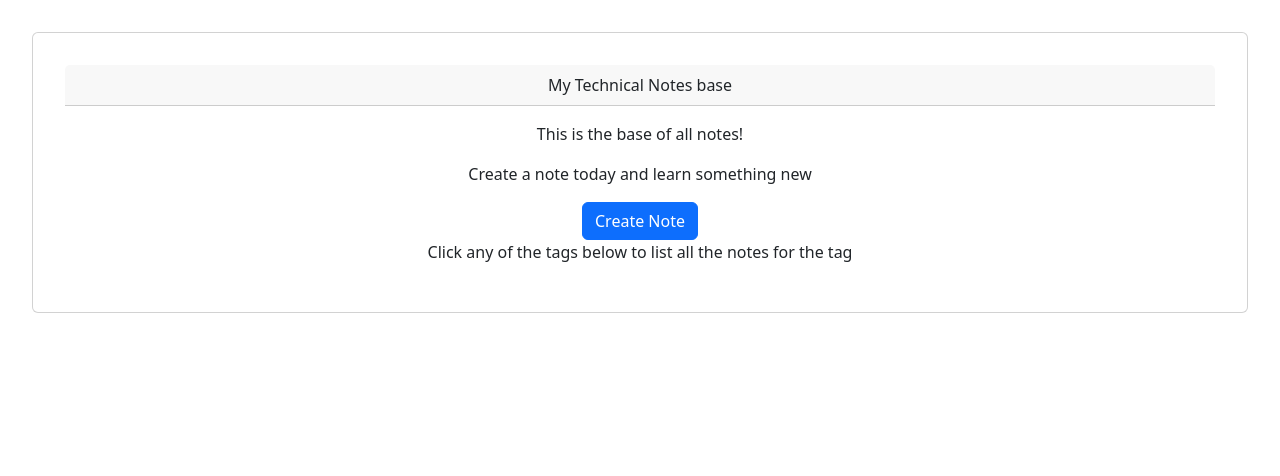
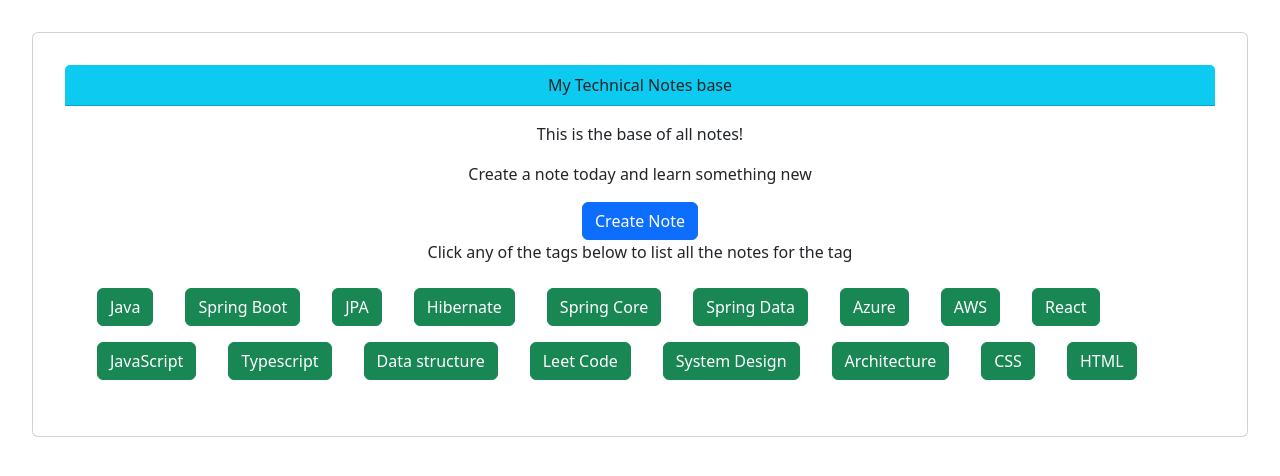
Before and after one commit to rubsj/tech-notes-app, a React (Vite) app: page / in a window 1280 px wide. Shown: the top 476 px of the page. Built offline with nearby package versions, Linux system fonts and the light colour scheme; data requests are answered from the project's data file.

Commit message:
Setup json server, react query and axios and built Home page

```diff
--- /dev/null
+++ b/db.json
@@ -0,0 +1,89 @@
+{
+    "tags": [
+        {
+            "value": "java",
+            "label": "Java",
+            "id": "d23a"
+        },
+        {
+            "value": "spring-boot",
+            "label": "Spring Boot",
+            "id": "c580"
+        },
+        {
+            "value": "jpa",
+            "label": "JPA",
+            "id": "6832"
+        },
+        {
+            "value": "hibernate",
+            "label": "Hibernate",
+            "id": "53ea"
+        },
+        {
+            "value": "spring-core",
+            "label": "Spring Core",
+            "id": "2242"
+        },
+        {
+            "value": "spring-data",
+            "label": "Spring Data",
+            "id": "1958"
+        },
+        {
+            "value": "azure",
+            "label": "Azure",
+            "id": "95df"
+        },
+        {
+            "value": "aws",
+            "label": "AWS",
+            "id": "dc7f"
+        },
+        {
+            "value": "react",
+            "label": "React",
+            "id": "26a2"
+        },
+        {
+            "value": "javascript",
+            "label": "JavaScript",
+            "id": "4bd0"
+        },
+        {
+            "value": "typescript",
+            "label": "Typescript",
+            "id": "543f"
+        },
+        {
+            "value": "data-structure",
+            "label": "Data structure",
+            "id": "d181"
+        },
+        {
+            "value": "leetcode",
+            "label": "Leet Code",
+            "id": "e8d4"
+        },
+        {
+            "value": "system-design",
+            "label": "System Design",
+            "id": "9044"
+        },
+        {
+            "value": "architecture",
+            "label": "Architecture",
+            "id": "a1d0"
+        },
+        {
+            "value": "css",
+            "label": "CSS",
+            "id": "3ad1"
+        },
+        {
+            "value": "html",
+            "label": "HTML",
+            "id": "dad1"
+        }
+    ]
+}
--- a/package.json
+++ b/package.json
@@ -4,6 +4,7 @@
   "version": "0.0.0",
   "type": "module",
   "scripts": {
+    "api": "json-server --watch db.json --port 3000",
     "start": "vite",
     "build": "tsc && vite build",
     "lint": "eslint . --ext ts,tsx --report-unused-disable-directives --max-warnings 0",
@@ -31,6 +32,8 @@
     "@editorjs/underline": "^1.1.0",
     "@editorjs/warning": "^1.4.0",
     "@sotaproject/strikethrough": "^1.0.1",
+    "@tanstack/react-query": "^5.18.1",
+    "@tanstack/react-query-devtools": "^5.18.1",
     "axios": "^1.6.7",
     "bootstrap": "^5.3.2",
     "editorjs-text-color-plugin": "^2.0.3",
@@ -39,7 +42,6 @@
     "react-bootstrap": "^2.10.0",
     "react-dom": "^18.2.0",
     "react-hook-form": "^7.50.1",
-    "react-query": "^3.39.3",
     "react-router-dom": "^6.22.0",
     "react-tag-autocomplete": "^7.1.0"
   },
--- a/src/App.tsx
+++ b/src/App.tsx
@@ -5,7 +5,6 @@ import { useEffect, useState } from 'react';
 import { OutputData } from '@editorjs/editorjs';
 import { EditorDisplay } from './components/editor/editor-display';
 import { AddEditNote } from './pages/add-edit-note'; */
-import { RouteSetup } from './pages/route-setup';
 import { RouterProvider, createBrowserRouter } from 'react-router-dom';
 import { Home } from './pages/home';
 import { Layout } from './pages/layout';
@@ -14,6 +13,8 @@ import { NoteDetail } from './pages/note-detail';
 import Spinner from 'react-bootstrap/esm/Spinner';
 import { ErrorPage } from './pages/error-page';
 import { AddEditNote } from './pages/add-edit-note';
+import { QueryClient, QueryClientProvider } from '@tanstack/react-query';
+import { ReactQueryDevtools } from '@tanstack/react-query-devtools';
 
 /* function App() {
   const [data, setData] = useState<OutputData>();
@@ -60,6 +61,8 @@ import { AddEditNote } from './pages/add-edit-note';
 }
  */
 
+const queryClient = new QueryClient();
+
 const BrowserRoutes = createBrowserRouter([
   {
     path: '/',
@@ -87,6 +90,14 @@ const BrowserRoutes = createBrowserRouter([
 ]);
 
 export const App = () => {
-  return <RouterProvider router={BrowserRoutes} fallbackElement={<Spinner animation="border" />} />;
+  return (
+    <QueryClientProvider client={queryClient}>
+      <RouterProvider
+        router={BrowserRoutes}
+        fallbackElement={<Spinner animation='border' variant="primary" />}
+      />
+      <ReactQueryDevtools initialIsOpen={false} />
+    </QueryClientProvider>
+  );
 };
 //export default App;
--- a/src/pages/add-edit-note.tsx
+++ b/src/pages/add-edit-note.tsx
@@ -2,8 +2,8 @@ import { OutputData } from '@editorjs/editorjs';
 import { useCallback, useState } from 'react';
 import Form from 'react-bootstrap/Form';
 import { ReactTags } from 'react-tag-autocomplete';
-import type { Tag } from 'react-tag-autocomplete';
 import { TextEditor } from '../components/editor/text-editor';
+import { Notetag } from './types';
 
 export type CreateNoteProps = {
   question: string;
@@ -11,9 +11,9 @@ export type CreateNoteProps = {
   tag: string[];
 };
 
-const defaultTags: Tag[] = [
-  { value: 'java', label: 'Java' },
-  { value: 'react', label: 'React' }
+const defaultTags: Notetag[] = [
+  { value: 'java', label: 'Java', id: '1'},
+  { value: 'react', label: 'React', id: '2' }
 ];
 
 const classNames = {
@@ -35,11 +35,11 @@ const classNames = {
 };
 
 export const AddEditNote = () => {
-  const [selectedTag, setSelectedTag] = useState<Tag[]>([]);
+  const [selectedTag, setSelectedTag] = useState<Notetag[]>([]);
   const [editorData, setEditorData] = useState<OutputData>();
 
   const onAdd = useCallback(
-    (newTag: Tag) => {
+    (newTag: Notetag) => {
       console.log('new tag ', newTag);
       setSelectedTag([...selectedTag, newTag]);
     },
--- a/src/pages/error-page.tsx
+++ b/src/pages/error-page.tsx
@@ -10,7 +10,7 @@ export const ErrorPage = () => {
         <Card.Title>Error Page</Card.Title>
         <Card.Text>Sorry, an unexpected error has occurred.</Card.Text>
         <Card.Text>
-          <i className='text-danger'>{error.statusText || error.message}</i>
+          <i className='text-danger'>{error?.statusText || error?.message}</i>
         </Card.Text>
         <Card.Link onClick={() => navigate('/')}>Go Home</Card.Link>
       </Card.Body>
--- a/src/pages/home.tsx
+++ b/src/pages/home.tsx
@@ -1,19 +1,53 @@
-import { Button } from 'react-bootstrap';
-import Card from 'react-bootstrap/Card';
+import { useQuery } from '@tanstack/react-query';
+import axios from 'axios';
+import { Button, Nav, Spinner, Card } from 'react-bootstrap';
 import { useNavigate } from 'react-router-dom';
+import { Notetag } from './types';
 
 export const Home = () => {
   const navigate = useNavigate();
-  // show add note button
-  // show available tags to go to the filter page
+  const { isPending, isError, isSuccess, data, error } = useQuery({
+    queryKey: ['tags'],
+    queryFn: async () => {
+      const response = await axios.get('http://localhost:3000/tags');
+      console.log('tags response ', response);
+      return response.data;
+    }
+  });
+  const onPillClick = (id: string, value: string, label: string) => {
+    console.log('clicked pill ', label);
+    navigate('/list-notes', { state: { id, value, label } });
+  };
+
   return (
     <Card>
-      <Card.Header>My Technical Notes base</Card.Header>
+      <Card.Header className='bg-info'>My Technical Notes base</Card.Header>
       <Card.Body>
         <Card.Text>This is the base of all notes!</Card.Text>
         <Card.Text>Create a note today and learn something new </Card.Text>
         <Button onClick={() => navigate('add-edit-note')}>Create Note</Button>
-        <Card.Text>Click any of the tags below to list all the notes for the tag</Card.Text>
+        <Card.Text>
+          Click any of the tags below to list all the notes for the tag
+        </Card.Text>
+        {isPending && <Spinner animation='border' variant='primary' />}
+        {isError && <p className='text-danger'>{error?.message}</p>}
+        {isSuccess && (
+          <Nav variant='pills'>
+            {data?.map(({ id, value, label }: Notetag) => {
+              return (
+                <Nav.Item
+                  key={id}
+                  id={id}
+                  onClick={() => onPillClick(id, value as string, label)}
+                >
+                  <Nav.Link>
+                    <Button variant='success'>{label}</Button>
+                  </Nav.Link>
+                </Nav.Item>
+              );
+            })}
+          </Nav>
+        )}
       </Card.Body>
     </Card>
   );
--- /dev/null
+++ b/src/pages/types.ts
@@ -0,0 +1,3 @@
+import type { Tag } from 'react-tag-autocomplete';
+
+export type Notetag = Tag & {id: string}
```
Also changed, not shown: src/pages/route-setup.tsx (deleted, +0 -11 lines), 1 other file (tests, documents, lock files or other folders).
